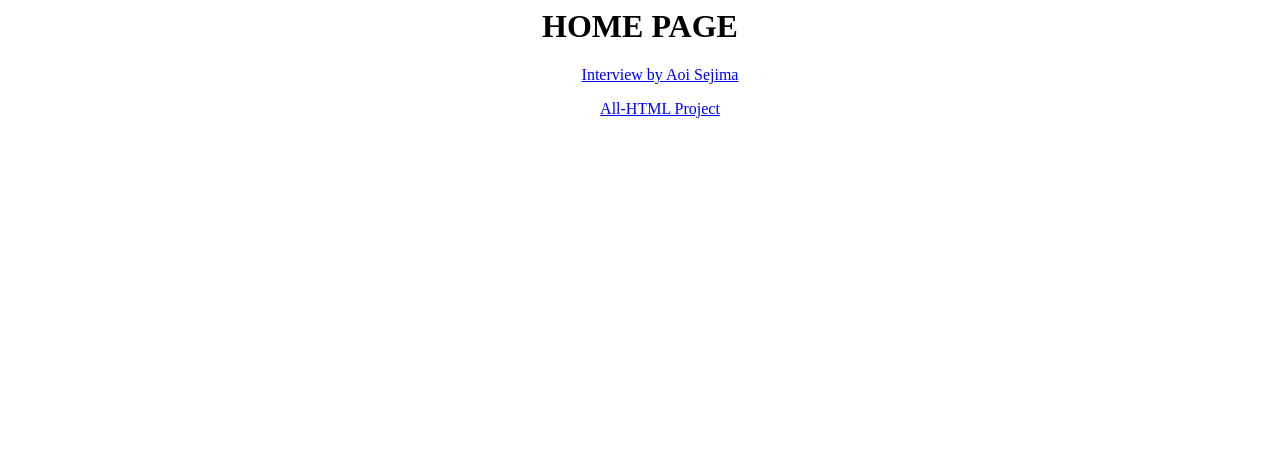
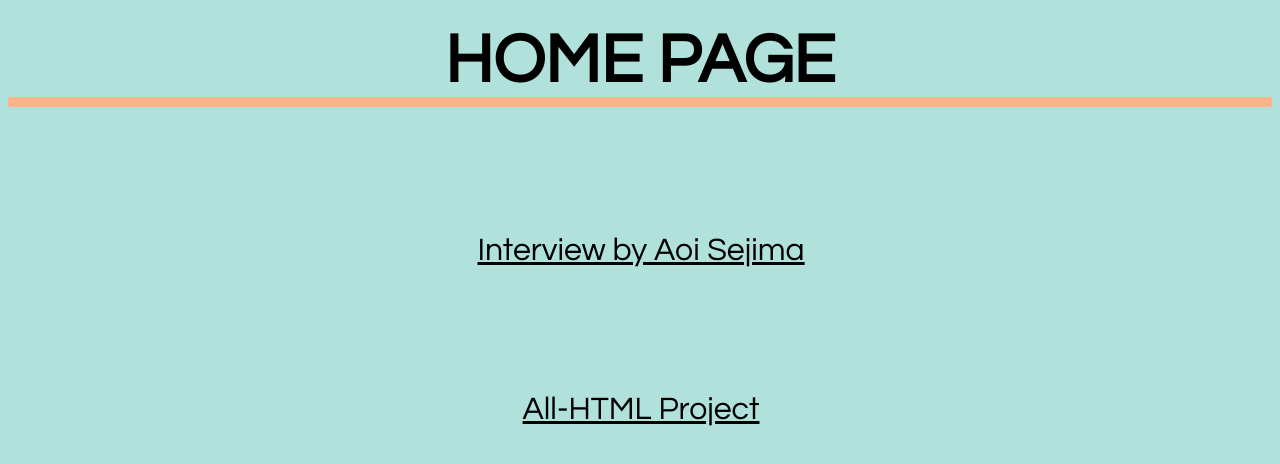
Before and after one commit to AoiSejima/AoiSejima.github.io, a plain HTML site: page index.html in a window 1280 px wide. Drawn offline with Linux system fonts and the light colour scheme.

Commit message:
created home page

```diff
--- a/index.html
+++ b/index.html
@@ -2,14 +2,43 @@
     <head>
         <title>Aoi's Page</title>
 
+        <style>
+            body {background-color:RGB(176, 225, 219);
+            }
+
+            h1 {font-family: 'Century Gothic';
+                font-size:36pt;
+                text-align: center;
+                border-bottom: 10px solid RGB(255, 180, 138);
+                margin-top: 2%;
+            }
+
+            ul {text-align: center;
+                list-style: inside;
+                font-size: xx-large;
+                margin-right:33%;
+                margin-left: 30%;
+                margin-top: 10%;
+            }
+
+            a {color:black;
+                font-family: 'Century Gothic';
+            }
+
+            /* .boxed {border: 20px solid RGB(255, 180, 138);
+                margin-right:20%;
+                margin-left: 20%;
+                margin-top: 10%;
+            } */
+        </style>
     </head>
 
     <body>
-        <h1><center>HOME PAGE</center></h1>
+        <h1><big><big>HOME PAGE</big></big></h1>
 
-        <center>
-            <ol><a href="/interview">Interview by Aoi Sejima</a></ol>
-            <ol><a href="/all-html">All-HTML Project</a></ol>
-        </center>
+        <div class="boxed">
+            <ul><a href="/interview">Interview by Aoi Sejima</a></ul>
+            <ul><a href="/all-html">All-HTML Project</a></ul>
+        </div>
     </body>
 </html>
```
Also changed, not shown: all-html/index.html (+1 -1 lines), all-html/page-2.html (+1 -1 lines).
